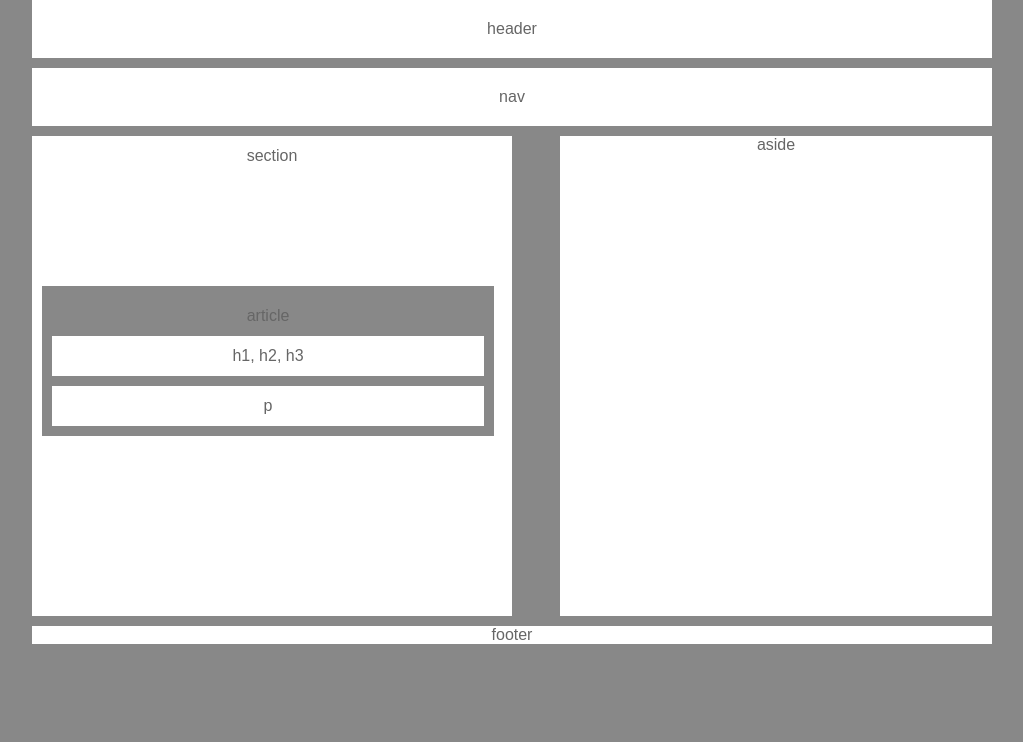
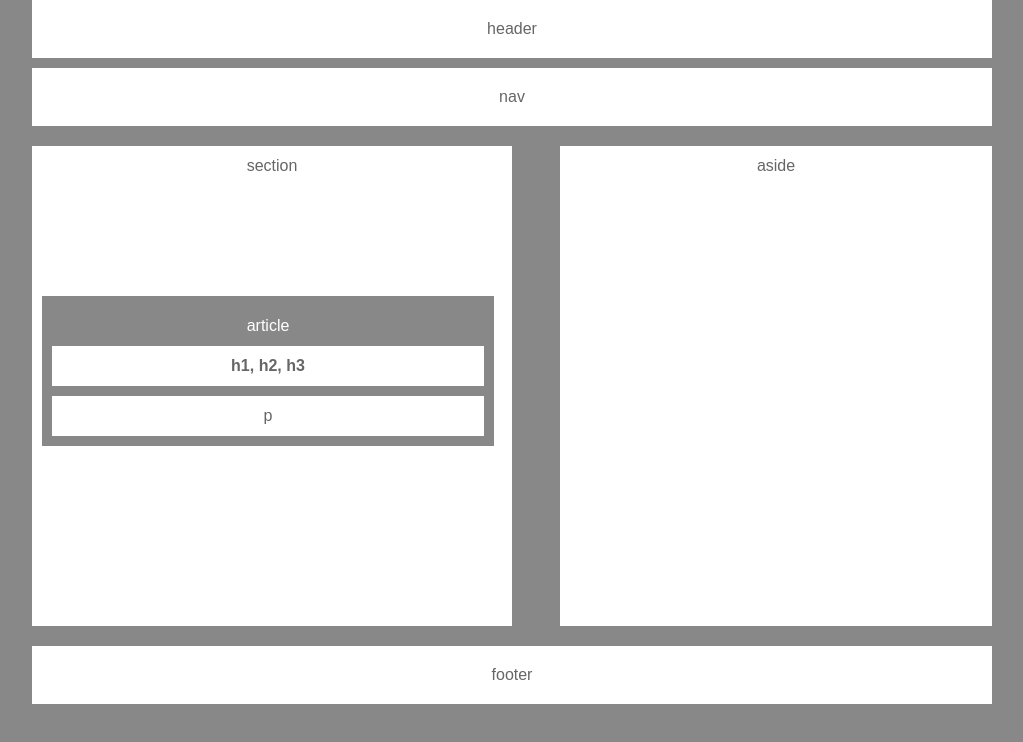
Before and after one commit to nmanderson314/HW-Wireframe, a plain HTML site: page index.html in a window 1280 px wide. Shown: the whole page, without its empty margins (128-1151 px from the left). Drawn offline with Linux system fonts and the light colour scheme.

Commit message:
font color, font weight

```diff
--- a/style.css
+++ b/style.css
@@ -28,11 +28,12 @@ section{
     width: 50%;
     height: 60%;
     line-height: 40px;
-    margin-top: 10px;
+    margin-top: 20px;
 }
 
 aside{
-    margin-top: 10px;
+    margin-top: 20px;
+    line-height: 40px;
     float: right;
     height: 60%;
     width: 45%;
@@ -40,6 +41,7 @@ aside{
 }
 
 article{
+    color: #fff;
     margin: 0;
     position: relative;
     bottom: -110px;
@@ -52,10 +54,13 @@ article{
 }
 
 .h123{
+    color:  #666;
     background-color: #fff;
+    font-weight: bold;
 }
 
 .p{
+    color:  #666;
     background-color: #fff;
     margin-top: 10px;
 }
@@ -63,7 +68,7 @@ article{
 .footer{
     clear: both;
     position: relative;
-    width: 100%;
     background-color: #fff;
-    bottom: -10px;
+    bottom: -20px;
+    padding: 20px;
 }
```
Also changed, not shown: index.html (line endings or trailing spaces).
